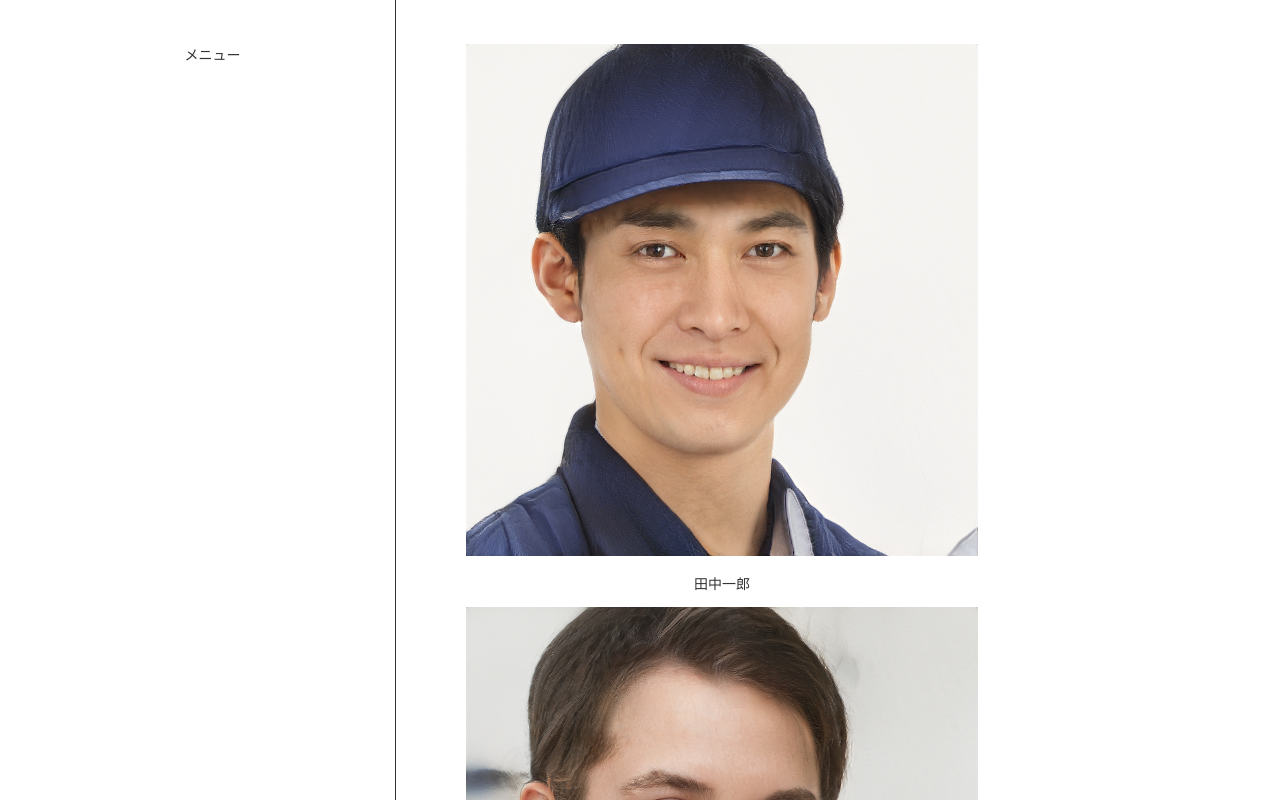
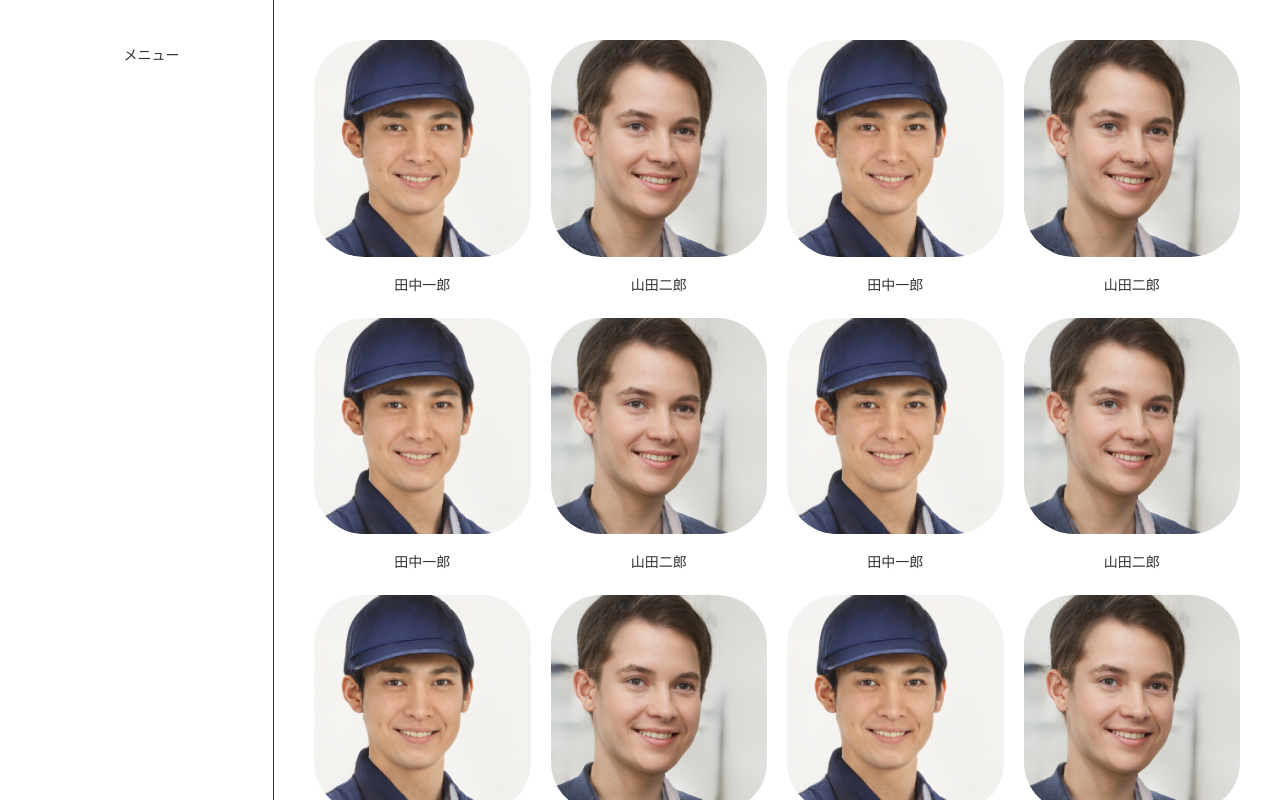
Before and after one commit to yamam00s/matching-vite-app, a Vue app: page / in a window 1280 px wide. Built offline with nearby package versions, Linux system fonts and the light colour scheme.

Commit message:
styleの調整

```diff
--- a/src/App.vue
+++ b/src/App.vue
@@ -51,7 +51,7 @@ export default defineComponent({
 }
 
 .menu {
-  width: 30%;
+  min-width: 20%;
   border-right: 1px solid #333;
   padding-top: 30px;
 }
--- a/src/components/atoms/Person.vue
+++ b/src/components/atoms/Person.vue
@@ -1,6 +1,8 @@
 <template>
-  <img :src="imagePathName" />
-  <p>{{ person.name }}</p>
+  <div class="person">
+    <img class="person-image" :src="imagePathName" />
+    <p class="person-name">{{ person.name }}</p>
+  </div>
 </template>
 
 <script lang="ts">
@@ -42,3 +44,14 @@ export default defineComponent({
   },
 })
 </script>
+
+<style lang="scss" scoped>
+.person {
+  margin: 10px;
+
+  .person-image {
+    width: 100%;
+    border-radius: 50px;
+  }
+}
+</style>
--- a/src/index.css
+++ b/src/index.css
@@ -21,4 +21,6 @@ a {
 
 ul,li {
   list-style: none;
+  margin: 0;
+  padding: 0;
 }
--- a/src/pages/Home.vue
+++ b/src/pages/Home.vue
@@ -1,8 +1,8 @@
 <template>
   <Suspense>
     <template #default>
-      <ul>
-        <li v-for="person in persons" :key="person.id">
+      <ul class="persons">
+        <li v-for="person in persons" :key="person.id" class="person-item">
           <Person :person="person" :is-male="isMale" />
         </li>
       </ul>
@@ -34,3 +34,13 @@ export default defineComponent({
   },
 })
 </script>
+
+<style lang="scss" scoped>
+.persons {
+  display: flex;
+  flex-wrap: wrap;
+}
+.person-item {
+  width: 25%;
+}
+</style>
--- a/src/static/json/male.json
+++ b/src/static/json/male.json
@@ -1,4 +1,89 @@
 [
+  {
+    "id": 1,
+    "name": "田中一郎",
+    "age": 25,
+    "from": "静岡",
+    "live": "東京",
+    "image": "model_01.png"
+
+  },
+  {
+    "id": 2,
+    "name": "山田二郎",
+    "age": 26,
+    "from": "静岡",
+    "live": "神奈川",
+    "image": "model_02.png"
+  },
+  {
+    "id": 1,
+    "name": "田中一郎",
+    "age": 25,
+    "from": "静岡",
+    "live": "東京",
+    "image": "model_01.png"
+
+  },
+  {
+    "id": 2,
+    "name": "山田二郎",
+    "age": 26,
+    "from": "静岡",
+    "live": "神奈川",
+    "image": "model_02.png"
+  },
+  {
+    "id": 1,
+    "name": "田中一郎",
+    "age": 25,
+    "from": "静岡",
+    "live": "東京",
+    "image": "model_01.png"
+
+  },
+  {
+    "id": 2,
+    "name": "山田二郎",
+    "age": 26,
+    "from": "静岡",
+    "live": "神奈川",
+    "image": "model_02.png"
+  },
+  {
+    "id": 1,
+    "name": "田中一郎",
+    "age": 25,
+    "from": "静岡",
+    "live": "東京",
+    "image": "model_01.png"
+
+  },
+  {
+    "id": 2,
+    "name": "山田二郎",
+    "age": 26,
+    "from": "静岡",
+    "live": "神奈川",
+    "image": "model_02.png"
+  },
+  {
+    "id": 1,
+    "name": "田中一郎",
+    "age": 25,
+    "from": "静岡",
+    "live": "東京",
+    "image": "model_01.png"
+
+  },
+  {
+    "id": 2,
+    "name": "山田二郎",
+    "age": 26,
+    "from": "静岡",
+    "live": "神奈川",
+    "image": "model_02.png"
+  },
   {
     "id": 1,
     "name": "田中一郎",
```
